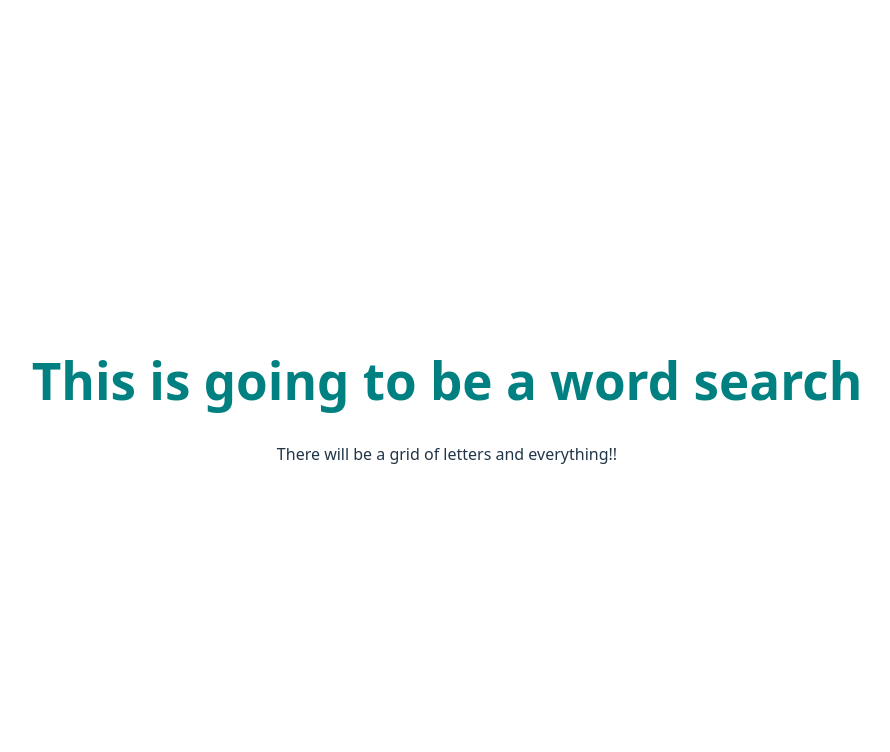
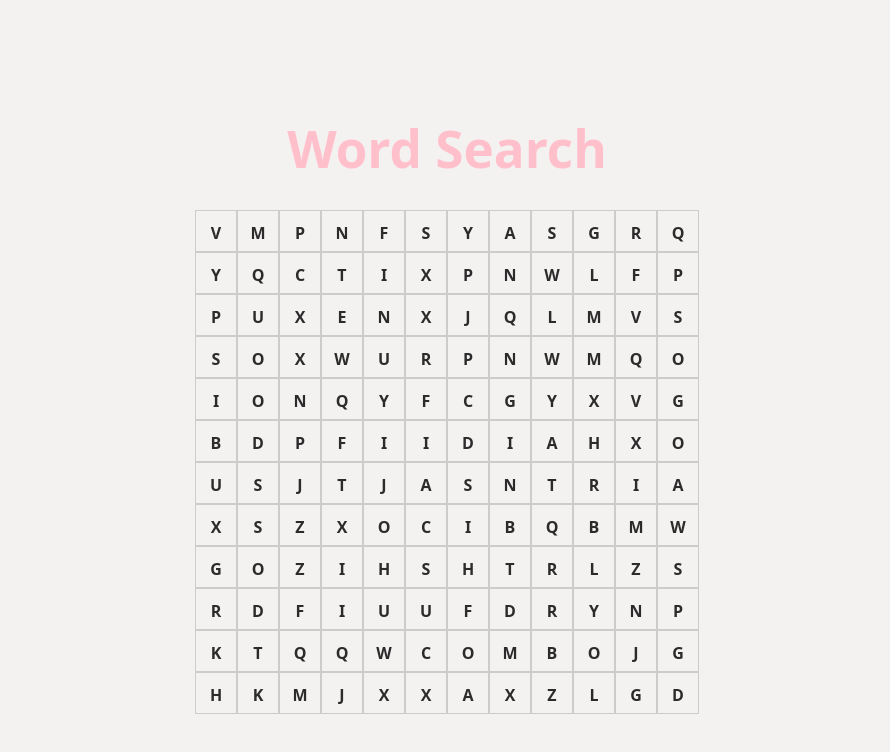
Before and after one commit to cthow83/word-search, a React (Vite) app: page / in a window 1280 px wide. Shown: the top 752 px of the page, without its empty margins (193-1083 px from the left). Built offline with nearby package versions, Linux system fonts and the light colour scheme.

Commit message:
feat: implement Grid component and update Heading styles

```diff
--- a/src/App.jsx
+++ b/src/App.jsx
@@ -1,11 +1,12 @@
 import "./App.css";
 import Heading from "./components/Heading";
+import Grid from "./components/Grid";
 
 function App() {
   return (
     <>
-      <Heading>This is going to be a word search</Heading>
-      <p>There will be a grid of letters and everything!!</p>
+      <Heading>Word Search</Heading>
+      <Grid />
     </>
   );
 }
--- /dev/null
+++ b/src/components/Grid.jsx
@@ -0,0 +1,29 @@
+import React from "react";
+import styled from "styled-components";
+import generateRandomLetters from "../helpers/generate-random-letters";
+
+const GridTable = styled.div`
+  display: grid;
+  grid-template-columns: repeat(12, 1fr);
+`;
+
+const GridCell = styled.div`
+  border: 1px solid #ccc;
+  padding: 10px;
+  width: 20px;
+  height: 20px;
+`;
+
+const randomLetters = generateRandomLetters();
+
+const Grid = () => {
+  return (
+    <GridTable>
+      {randomLetters.map((letter, index) => (
+        <GridCell key={index}>{letter}</GridCell>
+      ))}
+    </GridTable>
+  );
+};
+
+export default Grid;
--- a/src/components/Heading.jsx
+++ b/src/components/Heading.jsx
@@ -3,7 +3,7 @@ import styled from "styled-components";
 const StyledHeading = styled.h1`
   font-size: 3.2em;
   line-height: 1.1;
-  color: teal;
+  color: pink;
 `;
 
 const Heading = ({ children }) => {
--- /dev/null
+++ b/src/helpers/generate-random-letters.js
@@ -0,0 +1,17 @@
+/**
+ * Generates an array of 144 random uppercase letters (A-Z).
+ *
+ * @returns {string[]} An array containing 144 randomly generated uppercase letters.
+ */
+const generateRandomLetters = () => {
+  const letters = [];
+  for (let i = 0; i < 144; i++) {
+    const randomLetter = String.fromCharCode(
+      65 + Math.floor(Math.random() * 26),
+    );
+    letters.push(randomLetter);
+  }
+  return letters;
+};
+
+export default generateRandomLetters;
--- a/src/index.css
+++ b/src/index.css
@@ -1,7 +1,7 @@
 :root {
   font-family: system-ui, Avenir, Helvetica, Arial, sans-serif;
   line-height: 1.5;
-  font-weight: 400;
+  font-weight: 800;
 
   color-scheme: light dark;
   color: rgba(14, 13, 13, 0.87);
@@ -11,15 +11,6 @@
   text-rendering: optimizeLegibility;
   -webkit-font-smoothing: antialiased;
   -moz-osx-font-smoothing: grayscale;
-}
-
-a {
-  font-weight: 500;
-  color: #646cff;
-  text-decoration: inherit;
-}
-a:hover {
-  color: #535bf2;
 }
 
 body {
@@ -48,16 +39,3 @@ button:focus,
 button:focus-visible {
   outline: 4px auto -webkit-focus-ring-color;
 }
-
-@media (prefers-color-scheme: light) {
-  :root {
-    color: #213547;
-    background-color: #ffffff;
-  }
-  a:hover {
-    color: #747bff;
-  }
-  button {
-    background-color: #f9f9f9;
-  }
-}
```
